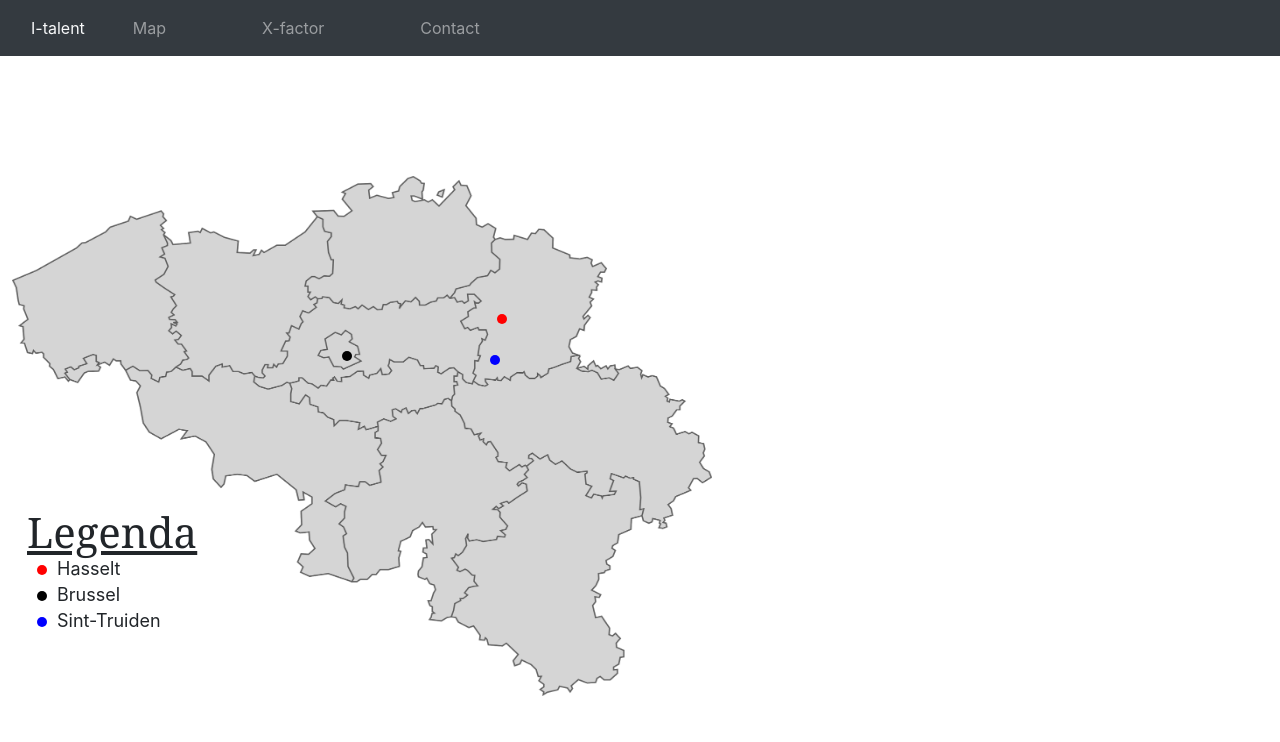
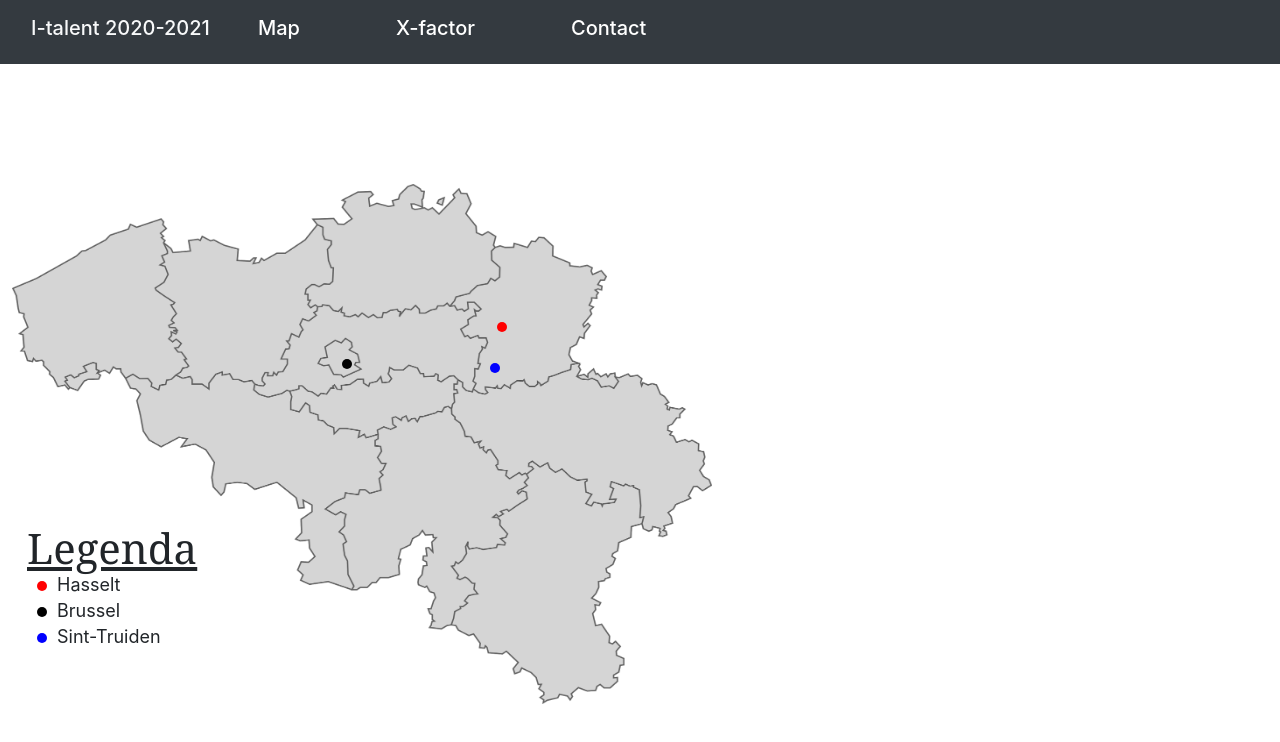
Before and after one commit to MikailMercan1/italent_Mikail_Mercan, an Angular app: page /map in a window 1280 px wide. Shown: the top 742 px of the page. Built offline with nearby package versions, Linux system fonts and the light colour scheme.

Commit message:
improved map page

```diff
--- a/src/app/belgium-map/belgium-map.component.css
+++ b/src/app/belgium-map/belgium-map.component.css
@@ -28,7 +28,7 @@
 
 .legend-div {
     position: fixed;
-    top: 60%;
+    top: 62%;
     margin-top:50px;
     margin-right: 20%;
     line-height: 0.1;
--- a/src/app/nav-bar/nav-bar.component.html
+++ b/src/app/nav-bar/nav-bar.component.html
@@ -31,23 +31,24 @@
 -->
 <nav class="navbar navbar-expand-lg navbar-dark bg-dark">
     <div class="container-fluid">
-      <a class="navbar-link text-light " (click)="onClickHome()">I-talent</a>
+      <a class="navbar-link text-light h5" (click)="onClickHome()">I-talent 2020-2021</a>
       <button class="navbar-toggler" type="button" data-bs-toggle="collapse" data-bs-target="#navbarSupportedContent" aria-controls="navbarSupportedContent" aria-expanded="false" aria-label="Toggle navigation">
         <span class="navbar-toggler-icon"></span>
       </button>
       <div class="collapse navbar-collapse" id="navbarSupportedContent">
         <ul class="navbar-nav me-auto mb-2 mb-lg-0">
           <li class="nav-item">
-            <a class="nav-link"  (click)="onClickMap()">Map</a>
+            <a class="nav-link h5 active"  (click)="onClickMap()">Map</a>
           </li>
           <li class="nav-item">
-            <a class="nav-link" (click)="onClickXFactor()">X-factor</a>
+            <a class="nav-link h5 active" (click)="onClickXFactor()">X-factor</a>
           </li>
           <li class="nav-item">
-            <a class="nav-link" (click)="onClickContact()">Contact</a>
+            <a class="nav-link h5 active" (click)="onClickContact()">Contact</a>
           </li>
         </ul>
 
       </div>
     </div>
+
   </nav>
```
